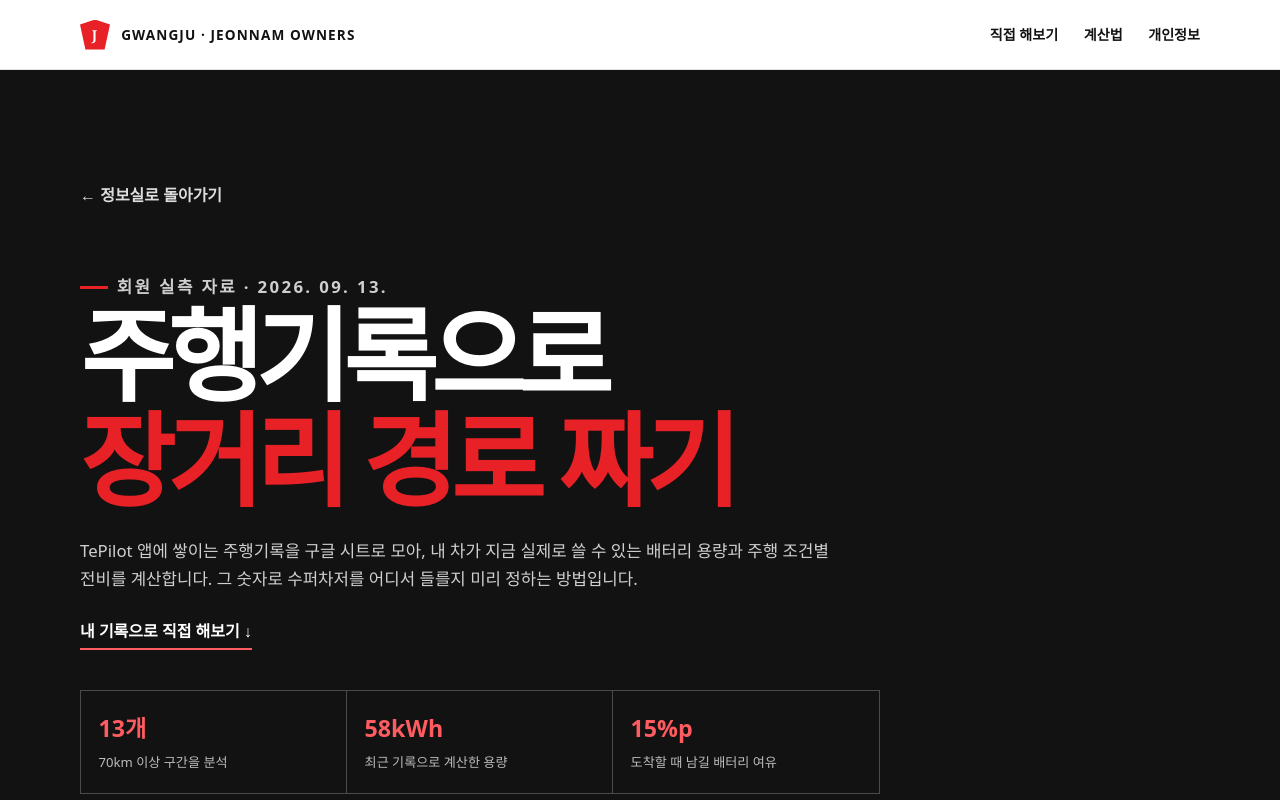
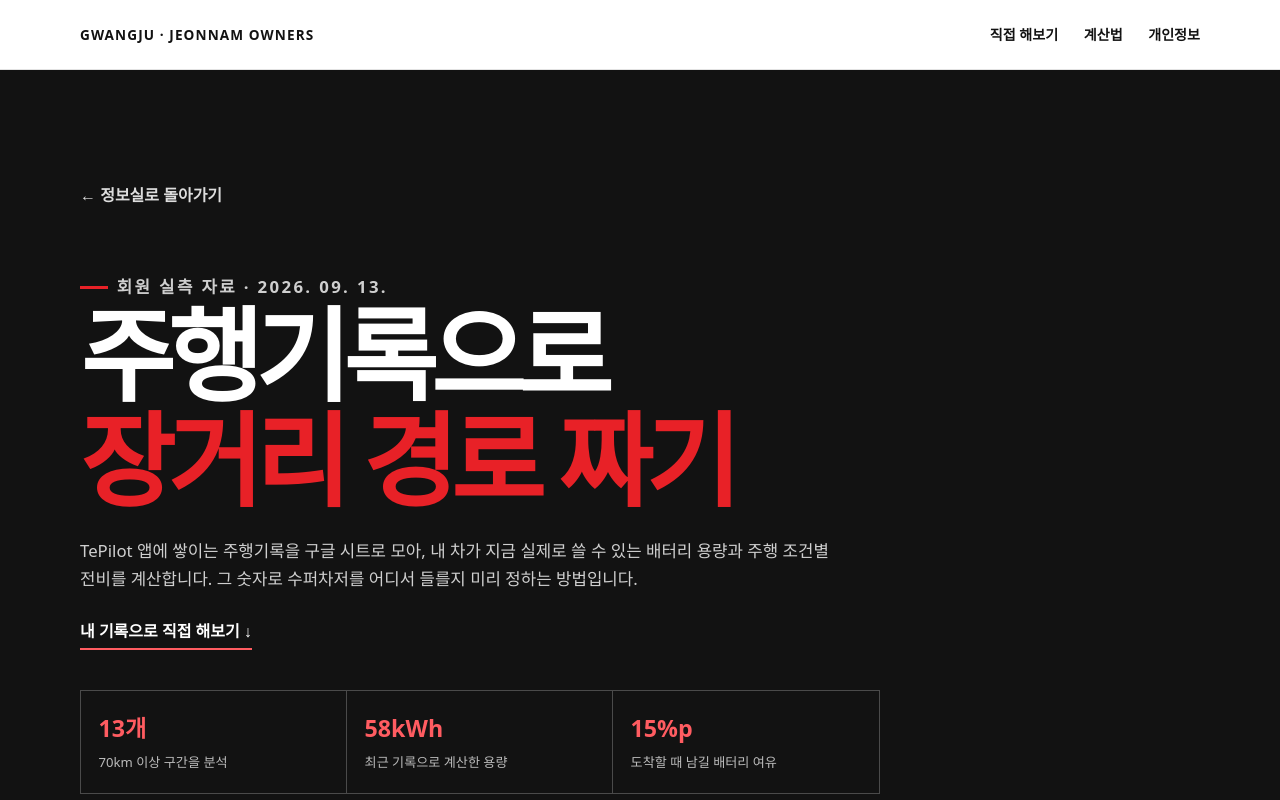
Before and after one commit to 1show-design/tesla-gwangju-jeonnam-info, a plain HTML site: page drivelog.html in a window 1280 px wide. Shown: the top 800 px of the page. Drawn offline with Linux system fonts and the light colour scheme.

Commit message:
Remove header J logo

```diff
--- a/drivelog.html
+++ b/drivelog.html
@@ -13,7 +13,7 @@
 <body class="guide-page">
   <a class="skip-link" href="#guide-main">본문으로 바로가기</a>
   <header class="site-header">
-    <a class="brand" href="index.html" aria-label="테슬라 광주·전남 정보실로 돌아가기"><span class="brand-mark" aria-hidden="true">J</span><span>GWANGJU · JEONNAM OWNERS</span></a>
+    <a class="brand" href="index.html" aria-label="테슬라 광주·전남 정보실로 돌아가기"><span>GWANGJU · JEONNAM OWNERS</span></a>
     <nav aria-label="안내서 메뉴"><a href="#try">직접 해보기</a><a href="#method">계산법</a><a href="#privacy">개인정보</a></nav>
   </header>
 
--- a/styles.css
+++ b/styles.css
@@ -19,7 +19,6 @@ button, a { -webkit-tap-highlight-color: transparent; }
 
 .site-header { position: sticky; top: 0; z-index: 50; height: 70px; display: flex; align-items: center; justify-content: space-between; padding: 0 max(1.25rem, calc((100vw - var(--max))/2)); background: rgba(244,244,241,.93); border-bottom: 1px solid rgba(18,18,18,.12); backdrop-filter: blur(14px); }
 .brand { display: inline-flex; align-items: center; gap: .7rem; font-weight: 800; letter-spacing: .08em; text-decoration: none; font-size: .85rem; }
-.brand-mark { display: grid; place-items: center; width: 30px; height: 30px; color: white; background: var(--red); font-family: Georgia, serif; font-weight: 900; clip-path: polygon(50% 0, 100% 17%, 82% 100%, 18% 100%, 0 17%); }
 nav { display: flex; gap: 1.6rem; }
 nav a { text-decoration: none; font-weight: 700; font-size: .88rem; }
 nav a:hover { color: var(--red); }
```
Also changed, not shown: index.html (+0 -1 lines).
